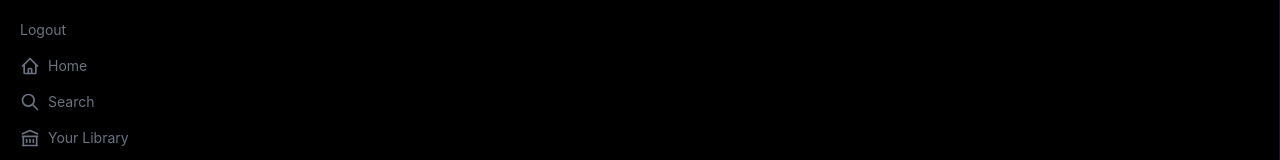
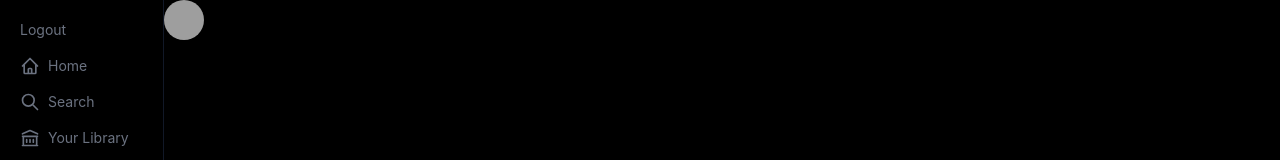
Before and after one commit to Jishnudeep/spotify_clone, a Next.js app: page / in a window 1280 px wide. Shown: the top 160 px of the page. Built offline with nearby package versions, Linux system fonts and the light colour scheme; no server answers; grey boxes are pictures that could not be loaded.

Commit message:
started work on central body component

```diff
--- /dev/null
+++ b/components/CenterComponent.jsx
@@ -0,0 +1,23 @@
+/* eslint-disable @next/next/no-img-element */
+import { useSession } from "next-auth/react";
+
+const CenterComponent = () => {
+  const { data: session } = useSession();
+  console.log(session);
+  return (
+    <div className="flex flex-grow text-white">
+      <header>
+        <div className="">
+          <img
+            className="rounded-full w-10 h-10"
+            src={session?.user?.image || "https://links.papareact.com/9xl"}
+            alt="user"
+          />
+          <h2>{session?.user?.name}</h2>
+        </div>
+      </header>
+    </div>
+  );
+};
+
+export default CenterComponent;
--- a/components/Sidebar.jsx
+++ b/components/Sidebar.jsx
@@ -13,7 +13,7 @@ const Sidebar = () => {
   // console.log(session);
 
   return (
-    <div className="text-gray-500 p-5 text-sm border-r border-gray-900">
+    <div className="text-gray-500 p-5 text-sm border-r border-gray-900 overflow-y-scroll scrollbar-hide h-screen">
       <div className="space-y-4">
         <button
           className="flex items-center space-x-2 hover:text-white"
--- a/package.json
+++ b/package.json
@@ -13,7 +13,8 @@
     "next-auth": "^4.0.0-beta.7",
     "react": "17.0.2",
     "react-dom": "17.0.2",
-    "spotify-web-api-node": "^5.0.2"
+    "spotify-web-api-node": "^5.0.2",
+    "tailwind-scrollbar-hide": "^1.1.6"
   },
   "devDependencies": {
     "autoprefixer": "^10.4.0",
--- a/pages/index.js
+++ b/pages/index.js
@@ -1,11 +1,12 @@
+import CenterComponent from "../components/CenterComponent";
 import Sidebar from "../components/Sidebar";
 
 export default function Home() {
   return (
     <div className="bg-black h-screen overflow-hidden">
-      <main>
+      <main className="flex">
         <Sidebar />
-        {/* <CenterComponent/> */}
+        <CenterComponent />
       </main>
 
       <div>{/* <Player/> */}</div>
--- a/tailwind.config.js
+++ b/tailwind.config.js
@@ -6,5 +6,5 @@ module.exports = {
   theme: {
     extend: {},
   },
-  plugins: [],
+  plugins: [require("tailwind-scrollbar-hide")],
 };
```
Also changed, not shown: 1 other file (tests, documents, lock files or other folders).
